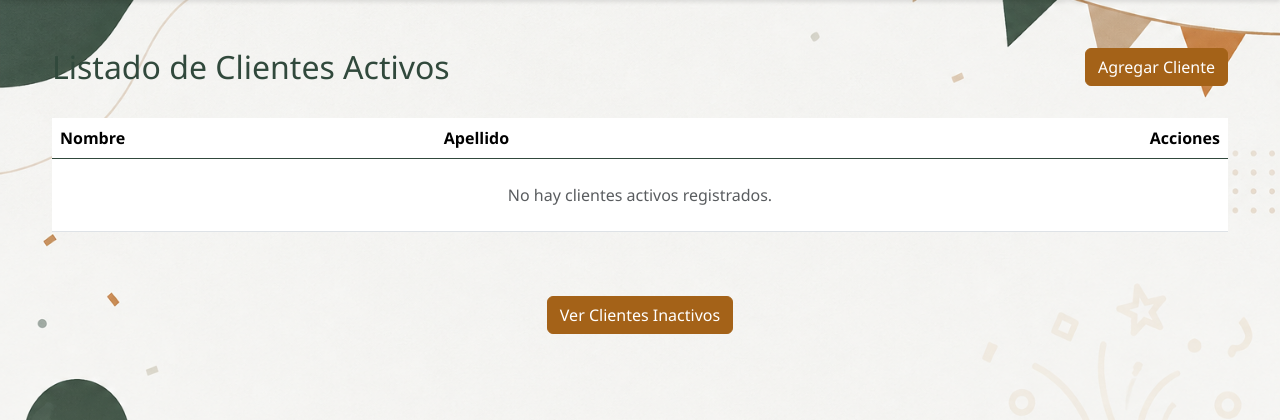
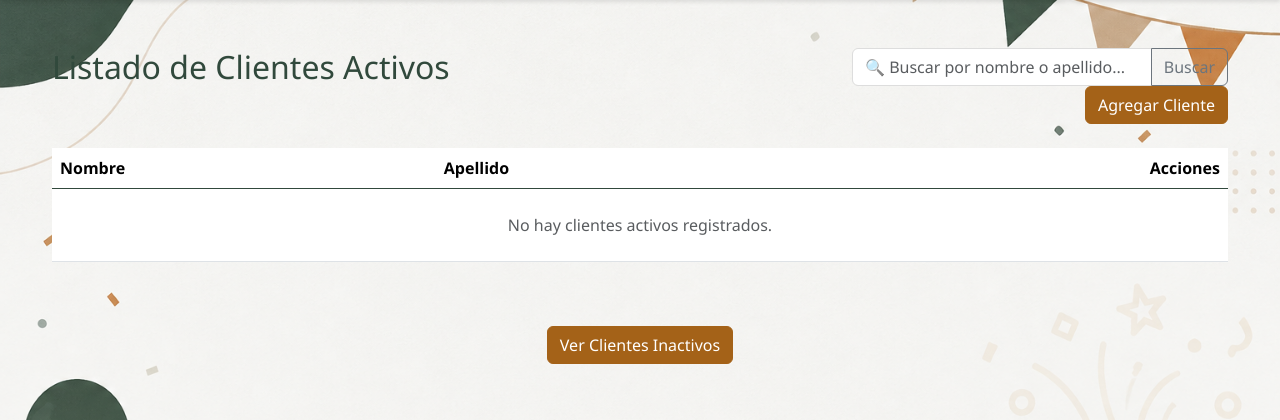
Before and after one commit to LucasParra95/proyecto-python-django, a Django app: page /servicios/clientes in a window 1280 px wide. Shown: the part 66-486 px from the top of the page. Run offline with Django 5.2, Linux system fonts and the light colour scheme; data that the repository does not hold is empty; some libraries are stand-ins or nearby versions.

Commit message:
Buscador funcionando para Clientes, Servicios, Empleados y Coordinadores

```diff
--- a/servicios/templates/listado_generico.html
+++ b/servicios/templates/listado_generico.html
@@ -7,6 +7,17 @@
             <h2>{{ titulo }}</h2>
         </div>
         <div class="col-md-4 text-end">
+            {% if search_enabled %}
+                <form method="get" class="input-group">
+                    <input type="text" name="q" class="form-control"
+                        placeholder="🔍 {{ search_placeholder }}"
+                        value="{{ request.GET.q }}">
+                    <button class="btn btn-outline-secondary">Buscar</button>
+                    {% if request.GET.q %}
+                        <a href={{ url_limpiar_busqueda }} class="btn btn-outline-secondary">Limpiar</a>
+                    {% endif %}
+                </form>
+            {% endif %}
             {% if boton_principal_url %}
                 <a href="{{ boton_principal_url }}" class="btn btn-accent">{{ boton_principal_texto }}</a>
             {% endif %}
--- a/servicios/views.py
+++ b/servicios/views.py
@@ -3,25 +3,63 @@ from django.contrib.messages.views import SuccessMessageMixin
 from django.urls import reverse_lazy, reverse
 from .models import Cliente, Servicio, Empleado, Coordinador
 from .forms import ClienteForm, ServicioForm, EmpleadoForm, CoordinadorForm
+from django.db.models import Q
 
+class SearchMixin:
+    """
+    Mixin que agrega búsqueda a cualquier ListView.
+
+    Uso:
+    class MiListView(SearchMixin, ListView):
+        search_fields = ['nombre', 'apellido']
+    """
+    search_fields = []
+
+    def get_queryset(self):
+        # Obtener el queryset base del modelo
+        queryset = super().get_queryset()
+
+        # Obtener parámetro de búsqueda
+        query = self.request.GET.get('q', '').strip()
+
+        # Aplicar filtro si hay query y search_fields definidos
+        if query and self.search_fields:
+            search_query = Q()
+            for field in self.search_fields:
+                # Búsqueda case-insensitive en cada campo
+                search_query |= Q(**{f'{field}__icontains': query})
+            queryset = queryset.filter(search_query)
+
+        return queryset
+
+    def get_context_data(self, **kwargs):
+        context = super().get_context_data(**kwargs)
+        # Habilitar búsqueda solo si hay campos definidos
+        context['search_enabled'] = bool(self.search_fields)
+        context['search_query'] = self.request.GET.get('q', '')
+        return context
 
 ##########CLIENTES VIEWS##########
 
-class ClienteListView(ListView):
+class ClienteListView(SearchMixin, ListView):
     """Vista para listar todos los clientes activos."""
     model = Cliente
     template_name = 'listado_generico.html'
     context_object_name = 'items'
     paginate_by = 20
+    search_fields = ['nombre', 'apellido']
 
     def get_queryset(self):
-        return Cliente.objects.filter(activo=True).order_by('nombre')
+        queryset = super().get_queryset()
+        return queryset.filter(activo=True).order_by('nombre')
 
     def get_context_data(self, **kwargs):
         context = super().get_context_data(**kwargs)
         context.update({
-            'base_template': 'index_Cliente.html',
+            'base_template': 'index.html',
             'titulo': 'Listado de Clientes Activos',
+            'search_placeholder': 'Buscar por nombre o apellido...',
+            'url_limpiar_busqueda': reverse('listar_clientes'),
             'boton_principal_texto': 'Agregar Cliente',
             'boton_principal_url': reverse('crear_cliente'),
             'boton_secundario_texto': 'Ver Clientes Inactivos',
@@ -58,7 +96,7 @@ class ClienteCreateView(SuccessMessageMixin, CreateView):
     def get_context_data(self, **kwargs):
         context = super().get_context_data(**kwargs)
         context.update({
-            'base_template': 'index_Cliente.html',
+            'base_template': 'index.html',
             'titulo': 'Agregar Nuevo Cliente',
             'boton_texto': 'Guardar Cliente',
             'boton_clase': 'btn-accent',
@@ -78,7 +116,7 @@ class ClienteUpdateView(SuccessMessageMixin, UpdateView):
     def get_context_data(self, **kwargs):
         context = super().get_context_data(**kwargs)
         context.update({
-            'base_template': 'index_Cliente.html',
+            'base_template': 'index.html',
             'titulo': 'Editar Cliente',
             'boton_texto': 'Actualizar Cliente',
             'boton_clase': 'btn-primary',
@@ -104,7 +142,7 @@ class ClienteDeactivateView(SuccessMessageMixin, UpdateView):
         context = super().get_context_data(**kwargs)
         nombre_completo = f"{self.object.nombre} {self.object.apellido}"
         context.update({
-            'base_template': 'index_Cliente.html',
+            'base_template': 'index.html',
             'titulo': 'Confirmar Eliminación',
             'color_alerta': 'danger',
             'color_fondo': '#dc3545',
@@ -118,21 +156,25 @@ class ClienteDeactivateView(SuccessMessageMixin, UpdateView):
         return context
 
 
-class ClienteListInactivateView(ListView):
+class ClienteListInactivateView(SearchMixin, ListView):
     """Vista para listar clientes inactivos."""
     model = Cliente
     template_name = 'listado_generico.html'
     context_object_name = 'items'
     paginate_by = 20
+    search_fields = ['nombre', 'apellido']
 
     def get_queryset(self):
-        return Cliente.objects.filter(activo=False).order_by('nombre')
+        queryset = super().get_queryset()
+        return queryset.filter(activo=False).order_by('nombre')
 
     def get_context_data(self, **kwargs):
         context = super().get_context_data(**kwargs)
         context.update({
             'base_template': 'index_Cliente.html',
             'titulo': 'Listado de Clientes Inactivos',
+            'search_placeholder': 'Buscar por nombre o apellido...',
+            'url_limpiar_busqueda': reverse('listar_clientes_inactivos'),
             'boton_principal_texto': 'Volver a Clientes Activos',
             'boton_principal_url': reverse('listar_clientes'),
             'mensaje_vacio': 'No hay clientes inactivos.',
@@ -184,21 +226,25 @@ class ClienteRestoreView(SuccessMessageMixin, UpdateView):
 
 ##########SERVICIOS VIEWS##########
 
-class ServicioListView(ListView):
+class ServicioListView(SearchMixin, ListView):
     """Vista para listar todos los servicios activos."""
     model = Servicio
     template_name = 'listado_generico.html'
     context_object_name = 'items'
     paginate_by = 20
+    search_fields = ['nombre', 'descripcion']
 
     def get_queryset(self):
-        return Servicio.objects.filter(activo=True).order_by('nombre')
+        queryset = super().get_queryset()
+        return queryset.filter(activo=True).order_by('nombre')
 
     def get_context_data(self, **kwargs):
         context = super().get_context_data(**kwargs)
         context.update({
             'base_template': 'index_Servicio.html',
             'titulo': 'Listado de Servicios Activos',
+            'search_placeholder': 'Buscar por nombre o descripción...',
+            'url_limpiar_busqueda': reverse('listar_servicios'),
             'boton_principal_texto': 'Agregar Servicio',
             'boton_principal_url': reverse('crear_servicio'),
             'boton_secundario_texto': 'Ver Servicios Inactivos',
@@ -295,21 +341,25 @@ class ServicioDeactivateView(SuccessMessageMixin, UpdateView):
         return context
 
 
-class ServicioListInactivateView(ListView):
+class ServicioListInactivateView(SearchMixin, ListView):
     """Vista para listar servicios inactivos."""
     model = Servicio
     template_name = 'listado_generico.html'
     context_object_name = 'items'
     paginate_by = 20
+    search_fields = ['nombre', 'descripcion']
 
     def get_queryset(self):
-        return Servicio.objects.filter(activo=False).order_by('nombre')
+        queryset = super().get_queryset()
+        return queryset.filter(activo=False).order_by('nombre')
 
     def get_context_data(self, **kwargs):
         context = super().get_context_data(**kwargs)
         context.update({
             'base_template': 'index_Servicio.html',
             'titulo': 'Listado de Servicios Inactivos',
+            'search_placeholder': 'Buscar por nombre o descripción...',
+            'url_limpiar_busqueda': reverse('listar_servicios_inactivos'),
             'boton_principal_texto': 'Volver a Servicios Activos',
             'boton_principal_url': reverse('listar_servicios'),
             'mensaje_vacio': 'No hay servicios inactivos.',
@@ -360,21 +410,25 @@ class ServicioRestoreView(SuccessMessageMixin, UpdateView):
 
 ########## EMPLEADOS VIEWS ##########
 
-class EmpleadoListView(ListView):
+class EmpleadoListView(SearchMixin, ListView):
     """Vista para listar todos los empleados activos."""
     model = Empleado
     template_name = 'listado_generico.html'
     context_object_name = 'items'
     paginate_by = 20
+    search_fields = ['nombre', 'apellido', 'numero_legajo']
 
     def get_queryset(self):
-        return Empleado.objects.filter(activo=True).order_by('nombre')
+        queryset = super().get_queryset()
+        return queryset.filter(activo=True).order_by('nombre')
 
     def get_context_data(self, **kwargs):
         context = super().get_context_data(**kwargs)
         context.update({
             'base_template': 'index_Cliente.html',  # O el index base que utilices
             'titulo': 'Listado de Empleados Activos',
+            'search_placeholder': 'Buscar por nombre, apellido o legajo...',
+            'url_limpiar_busqueda': reverse('listar_empleados'),
             'boton_principal_texto': 'Agregar Empleado',
             'boton_principal_url': reverse('crear_empleado'),
             'boton_secundario_texto': 'Ver Empleados Inactivos',
@@ -472,21 +526,25 @@ class EmpleadoDeactivateView(SuccessMessageMixin, UpdateView):
         return context
 
 
-class EmpleadoListInactivateView(ListView):
+class EmpleadoListInactivateView(SearchMixin, ListView):
     """Vista para listar empleados inactivos."""
     model = Empleado
     template_name = 'listado_generico.html'
     context_object_name = 'items'
     paginate_by = 20
+    search_fields = ['nombre', 'apellido', 'numero_legajo']
 
     def get_queryset(self):
-        return Empleado.objects.filter(activo=False).order_by('nombre')
+        queryset = super().get_queryset()
+        return queryset.filter(activo=False).order_by('nombre')
 
     def get_context_data(self, **kwargs):
         context = super().get_context_data(**kwargs)
         context.update({
             'base_template': 'index.html',
             'titulo': 'Listado de Empleados Inactivos',
+            'search_placeholder': 'Buscar por nombre, apellido o legajo...',
+            'url_limpiar_busqueda': reverse('listar_empleados_inactivos'),
             'boton_principal_texto': 'Volver a Empleados Activos',
             'boton_principal_url': reverse('listar_empleados'),
             'mensaje_vacio': 'No hay empleados inactivos.',
@@ -539,21 +597,25 @@ class EmpleadoRestoreView(SuccessMessageMixin, UpdateView):
 
 ########## COORDINADORES VIEWS ##########
 
-class CoordinadorListView(ListView):
+class CoordinadorListView(SearchMixin, ListView):
     """Vista para listar todos los coordinadores activos."""
     model = Coordinador
     template_name = 'listado_generico.html'
     context_object_name = 'items'
     paginate_by = 20
+    search_fields = ['nombre', 'apellido', 'numero_documento']
 
     def get_queryset(self):
-        return Coordinador.objects.filter(activo=True).order_by('nombre')
+        queryset = super().get_queryset()
+        return queryset.filter(activo=True).order_by('nombre')
 
     def get_context_data(self, **kwargs):
         context = super().get_context_data(**kwargs)
         context.update({
             'base_template': 'index_Cliente.html',
             'titulo': 'Listado de Coordinadores Activos',
+            'search_placeholder': 'Buscar por nombre, apellido o documento...',
+            'url_limpiar_busqueda': reverse('listar_coordinadores'),
             'boton_principal_texto': 'Agregar Coordinador',
             'boton_principal_url': reverse('crear_coordinador'),
             'boton_secundario_texto': 'Ver Coordinadores Inactivos',
@@ -651,21 +713,26 @@ class CoordinadorDeactivateView(SuccessMessageMixin, UpdateView):
         return context
 
 
-class CoordinadorListInactivateView(ListView):
+class CoordinadorListInactivateView(SearchMixin, ListView):
     """Vista para listar coordinadores inactivos."""
     model = Coordinador
     template_name = 'listado_generico.html'
     context_object_name = 'items'
     paginate_by = 20
+    search_fields = ['nombre', 'apellido', 'numero_documento']
+
 
     def get_queryset(self):
-        return Coordinador.objects.filter(activo=False).order_by('nombre')
+        queryset = super().get_queryset()
+        return queryset.filter(activo=False).order_by('nombre')
 
     def get_context_data(self, **kwargs):
         context = super().get_context_data(**kwargs)
         context.update({
             'base_template': 'index_Cliente.html',
             'titulo': 'Listado de Coordinadores Inactivos',
+            'search_placeholder': 'Buscar por nombre, apellido o documento...',
+            'url_limpiar_busqueda': reverse('listar_coordinadores_inactivos'),
             'boton_principal_texto': 'Volver a Coordinadores Activos',
             'boton_principal_url': reverse('listar_coordinadores'),
             'mensaje_vacio': 'No hay coordinadores inactivos.',
```
